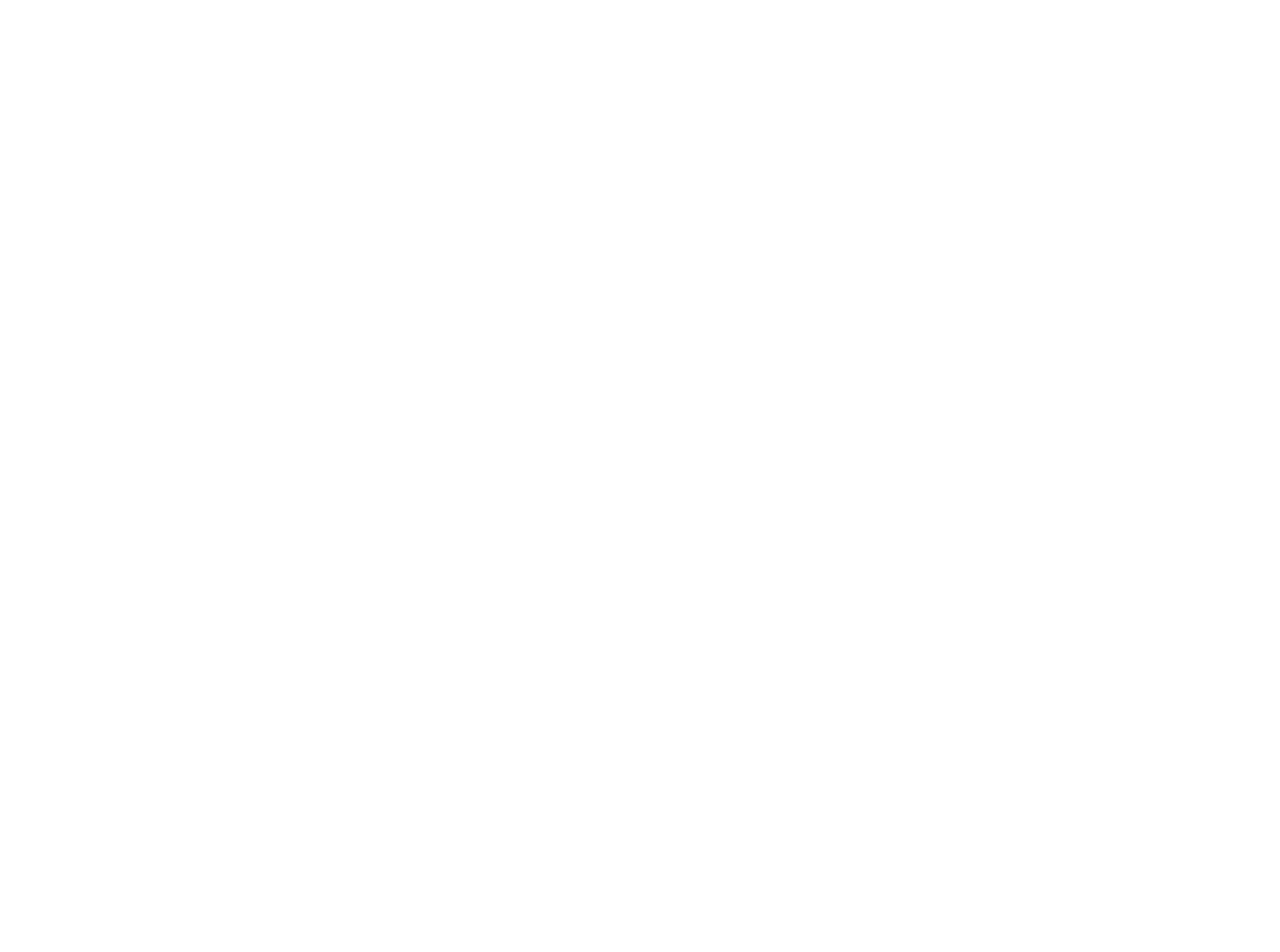
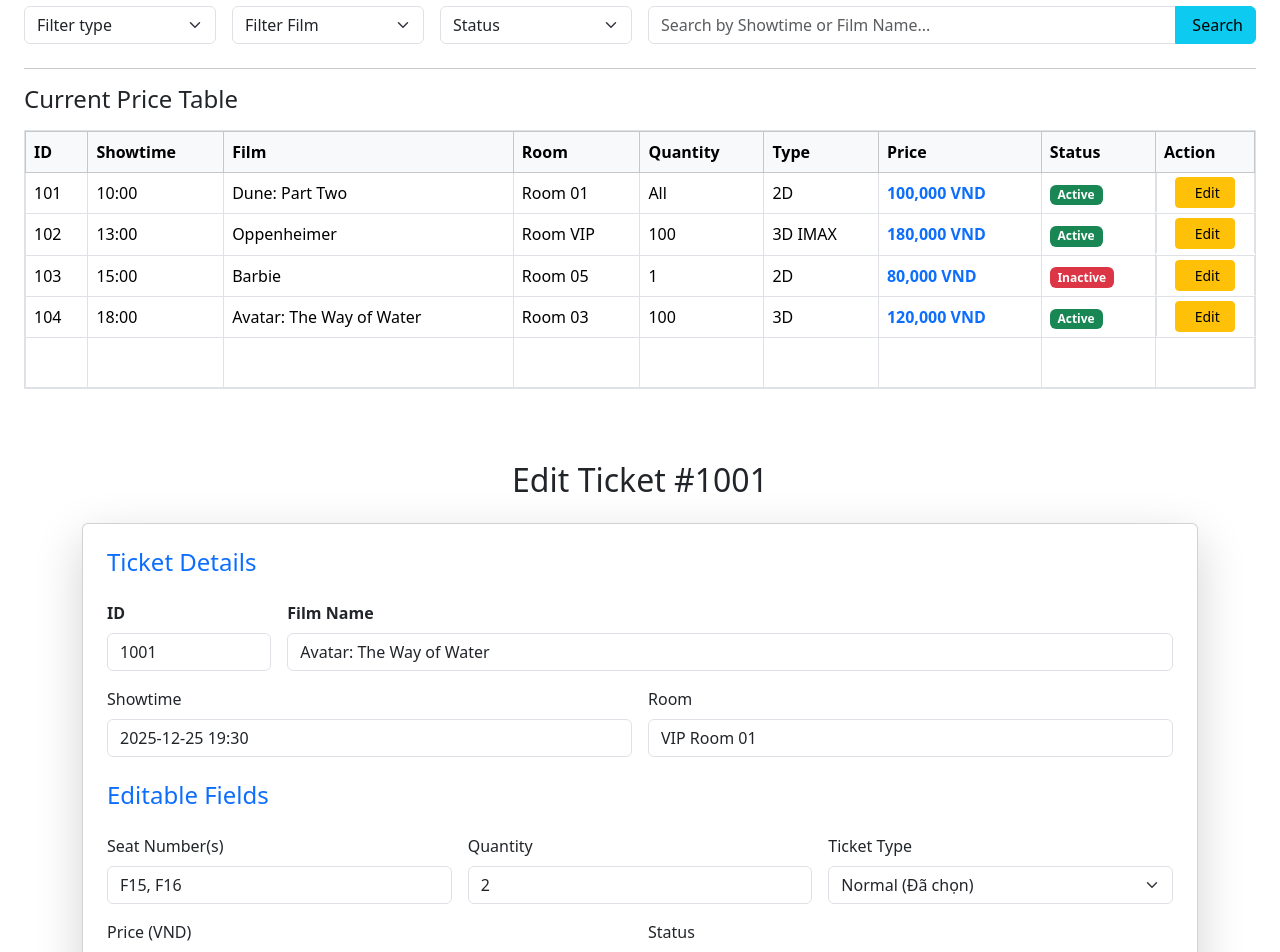
Before and after one commit to Quangtmhe151445/TicketManagement, a React (Create React App) app: page / in a window 1280 px wide. Shown: the part 80-1032 px from the top of the page. Before the commit the page ends 800 px from the top, so only its background shows below. Built offline with nearby package versions, Linux system fonts and the light colour scheme.

Commit message:
Demo Ticket Management

```diff
--- a/src/App.js
+++ b/src/App.js
@@ -1,7 +1,13 @@
+import EditTicketPage from "./TicketManager/EditTicketPage";
+import TicketManagement from "./TicketManager/TicketManager";
+
 function App() {
-    return (
-        <div>FER202 - Practical Exam given</div>
-    )
+  return (
+    <div>
+      <TicketManagement />
+      <EditTicketPage />
+    </div>
+  );
 }
 
 export default App;
--- /dev/null
+++ b/src/TicketManager/EditTicketPage.js
@@ -0,0 +1,137 @@
+import React from "react";
+import { Container, Row, Col, Form, Button, Card } from "react-bootstrap";
+
+const mockTicket = {
+  id: 1001,
+  filmName: "Avatar: The Way of Water",
+  showtime: "2025-12-25 19:30",
+  room: "VIP Room 01",
+  quantity: 2,
+  seat: "F15, F16",
+  type: "Normal",
+  price: "240000",
+  status: "Active",
+};
+
+function EditTicketPage() {
+  return (
+    <Container className="my-5">
+      <h2 className="mb-4 text-center">Edit Ticket #{mockTicket.id}</h2>
+
+      <Card className="p-4 shadow-lg">
+        <Form>
+          <h4 className="mb-4 text-primary">Ticket Details</h4>
+
+          <Row className="g-3 mb-3">
+            <Col md={2}>
+              <Form.Group controlId="editId">
+                <Form.Label className="fw-bold">ID</Form.Label>
+                <Form.Control
+                  type="text"
+                  defaultValue={mockTicket.id}
+                  readOnly
+                />
+              </Form.Group>
+            </Col>
+            <Col md={10}>
+              <Form.Group controlId="editFilmName">
+                <Form.Label className="fw-bold">Film Name</Form.Label>
+                <Form.Control
+                  type="text"
+                  defaultValue={mockTicket.filmName}
+                  readOnly
+                />
+              </Form.Group>
+            </Col>
+          </Row>
+
+          <Row className="g-3 mb-4">
+            <Col md={6}>
+              <Form.Group controlId="editShowtime">
+                <Form.Label>Showtime</Form.Label>
+                <Form.Control
+                  type="text"
+                  defaultValue={mockTicket.showtime}
+                  readOnly
+                />
+              </Form.Group>
+            </Col>
+            <Col md={6}>
+              <Form.Group controlId="editRoom">
+                <Form.Label>Room</Form.Label>
+                <Form.Control
+                  type="text"
+                  defaultValue={mockTicket.room}
+                  readOnly
+                />
+              </Form.Group>
+            </Col>
+          </Row>
+
+          <h4 className="mb-4 text-primary">Editable Fields</h4>
+
+          <Row className="g-3 mb-3">
+            <Col md={4}>
+              <Form.Group controlId="editSeat">
+                <Form.Label>Seat Number(s)</Form.Label>
+                <Form.Control
+                  type="text"
+                  defaultValue={mockTicket.seat}
+                  placeholder="A1, A2, ..."
+                />
+              </Form.Group>
+            </Col>
+            <Col md={4}>
+              <Form.Group controlId="editQuantity">
+                <Form.Label>Quantity</Form.Label>
+                <Form.Control
+                  type="number"
+                  defaultValue={mockTicket.quantity}
+                  min="1"
+                />
+              </Form.Group>
+            </Col>
+            <Col md={4}>
+              <Form.Group controlId="editType">
+                <Form.Label>Ticket Type</Form.Label>
+                <Form.Select defaultValue={mockTicket.type}>
+                  <option value="Normal">Normal (Đã chọn)</option>
+                  <option value="Promotion">Promotion</option>
+                  <option value="Staff">Staff</option>
+                </Form.Select>
+              </Form.Group>
+            </Col>
+          </Row>
+
+          <Row className="g-3 mb-4">
+            <Col md={6}>
+              <Form.Group controlId="editPrice">
+                <Form.Label>Price (VND)</Form.Label>
+                <Form.Control type="number" defaultValue={mockTicket.price} />
+              </Form.Group>
+            </Col>
+            <Col md={6}>
+              <Form.Group controlId="editStatus">
+                <Form.Label>Status</Form.Label>
+                <Form.Select defaultValue={mockTicket.status}>
+                  <option value="Active">Active (Đã chọn)</option>
+                  <option value="Cancelled">Cancelled</option>
+                  <option value="Used">Used</option>
+                </Form.Select>
+              </Form.Group>
+            </Col>
+          </Row>
+
+          <div className="d-flex justify-content-end pt-3">
+            <Button variant="secondary" className="me-2">
+              Cancel
+            </Button>
+            <Button variant="success">Save Changes</Button>
+          </div>
+        </Form>
+      </Card>
+    </Container>
+  );
+}
+
+export default EditTicketPage;
--- /dev/null
+++ b/src/TicketManager/TicketManager.js
@@ -0,0 +1,192 @@
+import React from "react";
+import {
+  Container,
+  Row,
+  Col,
+  Form,
+  Button,
+  Table,
+  InputGroup,
+  Badge,
+} from "react-bootstrap";
+
+const mockTicketPrices = [
+  {
+    id: 101,
+    showtime: "10:00",
+    filmName: "Dune: Part Two",
+    room: "Room 01",
+    quantity: "All",
+    type: "2D",
+    price: "100,000 VND",
+    status: "Active",
+  },
+  {
+    id: 102,
+    showtime: "13:00",
+    filmName: "Oppenheimer",
+    room: "Room VIP",
+    quantity: "100",
+    type: "3D IMAX",
+    price: "180,000 VND",
+    status: "Active",
+  },
+  {
+    id: 103,
+    showtime: "15:00 ",
+    filmName: "Barbie",
+    room: "Room 05",
+    quantity: "1",
+    type: "2D",
+    price: "80,000 VND",
+    status: "Inactive",
+  },
+  {
+    id: 104,
+    showtime: "18:00 ",
+    filmName: "Avatar: The Way of Water",
+    room: "Room 03",
+    quantity: "100",
+    type: "3D",
+    price: "120,000 VND",
+    status: "Active",
+  },
+];
+
+const getStatusVariant = (status) => {
+  switch (status) {
+    case "Active":
+      return "success";
+    case "Inactive":
+      return "danger";
+    default:
+      return "secondary";
+  }
+};
+
+function TicketManagement() {
+  return (
+    <Container fluid className="p-4">
+      <h2 className="text-center mb-4">Ticket Management</h2>
+
+      <Row className="mb-4 align-items-end g-3">
+        <Col md={2}>
+          <Form.Select aria-label="Filter type">
+            <option>Filter type</option>
+            <option value="1">2D</option>
+            <option value="2">3D</option>
+          </Form.Select>
+        </Col>
+
+        <Col md={2}>
+          <Form.Select aria-label="Filter Film">
+            <option>Filter Film</option>
+            <option value="1">Dune: Part Two</option>
+            <option value="2">Oppenheimer</option>
+          </Form.Select>
+        </Col>
+
+        <Col md={2}>
+          <Form.Select aria-label="Status">
+            <option>Status</option>
+            <option value="1">Active</option>
+            <option value="2">Inactive</option>
+          </Form.Select>
+        </Col>
+
+        <Col md={6}>
+          <InputGroup>
+            <Form.Control
+              type="search"
+              placeholder="Search by Showtime or Film Name..."
+              aria-label="Search"
+            />
+            <Button variant="info">
+              <i className="bi bi-search me-1"></i> Search
+            </Button>
+          </InputGroup>
+        </Col>
+      </Row>
+
+      <hr />
+
+      <Row className="mb-3 align-items-center">
+        <Col>
+          <h4 className="mb-0">Current Price Table </h4>
+        </Col>
+      </Row>
+
+      <Row>
+        <Col>
+          <div
+            className="table-responsive"
+            style={{ border: "1px solid #dee2e6" }}
+          >
+            <Table bordered hover className="mb-0 align-middle">
+              <thead>
+                <tr className="table-light">
+                  <th>ID</th>
+                  <th>Showtime</th>
+                  <th>Film</th>
+                  <th>Room</th>
+                  <th>Quantity</th>
+                  <th>Type</th>
+                  <th>Price</th>
+
+                  <th>Status</th>
+                  <th>Action</th>
+                </tr>
+              </thead>
+              <tbody>
+                {mockTicketPrices.map((price, index) => (
+                  <tr key={price.id}>
+                    <td>{price.id}</td>
+                    <td>{price.showtime}</td>
+                    <td>{price.filmName}</td>
+                    <td>{price.room}</td>
+                    <td>{price.quantity}</td>
+                    <td>{price.type}</td>
+                    <td>
+                      <span className="fw-bold text-primary">
+                        {price.price}
+                      </span>
+                    </td>
+                    <td>
+                      <Badge bg={getStatusVariant(price.status)}>
+                        {price.status}
+                      </Badge>
+                    </td>
+
+                    <td className="d-flex justify-content-center align-items-center p-1">
+                      <Button
+                        variant="warning"
+                        size="sm"
+                        title="Edit Price"
+                        style={{ minWidth: "60px" }}
+                      >
+                        <i className="bi bi-pencil me-1"></i> Edit
+                      </Button>
+                    </td>
+                  </tr>
+                ))}
+                {[...Array(Math.max(0, 5 - mockTicketPrices.length))].map(
+                  (_, rowIndex) => (
+                    <tr
+                      key={`empty-row-${rowIndex}`}
+                      style={{ height: "50px" }}
+                    >
+                      <td /> <td /> <td /> <td /> <td /> <td /> <td /> <td />
+                      <td />
+                    </tr>
+                  )
+                )}
+              </tbody>
+            </Table>
+          </div>
+        </Col>
+      </Row>
+    </Container>
+  );
+}
+
+export default TicketManagement;
--- a/src/index.js
+++ b/src/index.js
@@ -1,6 +1,7 @@
 import React from 'react';
 import ReactDOM from 'react-dom/client';
 import App from './App';
+import 'bootstrap/dist/css/bootstrap.min.css';
 
 const root = ReactDOM.createRoot(document.getElementById('root'));
 root.render(
```
Also changed, not shown: 1 other file (tests, documents, lock files or other folders).
